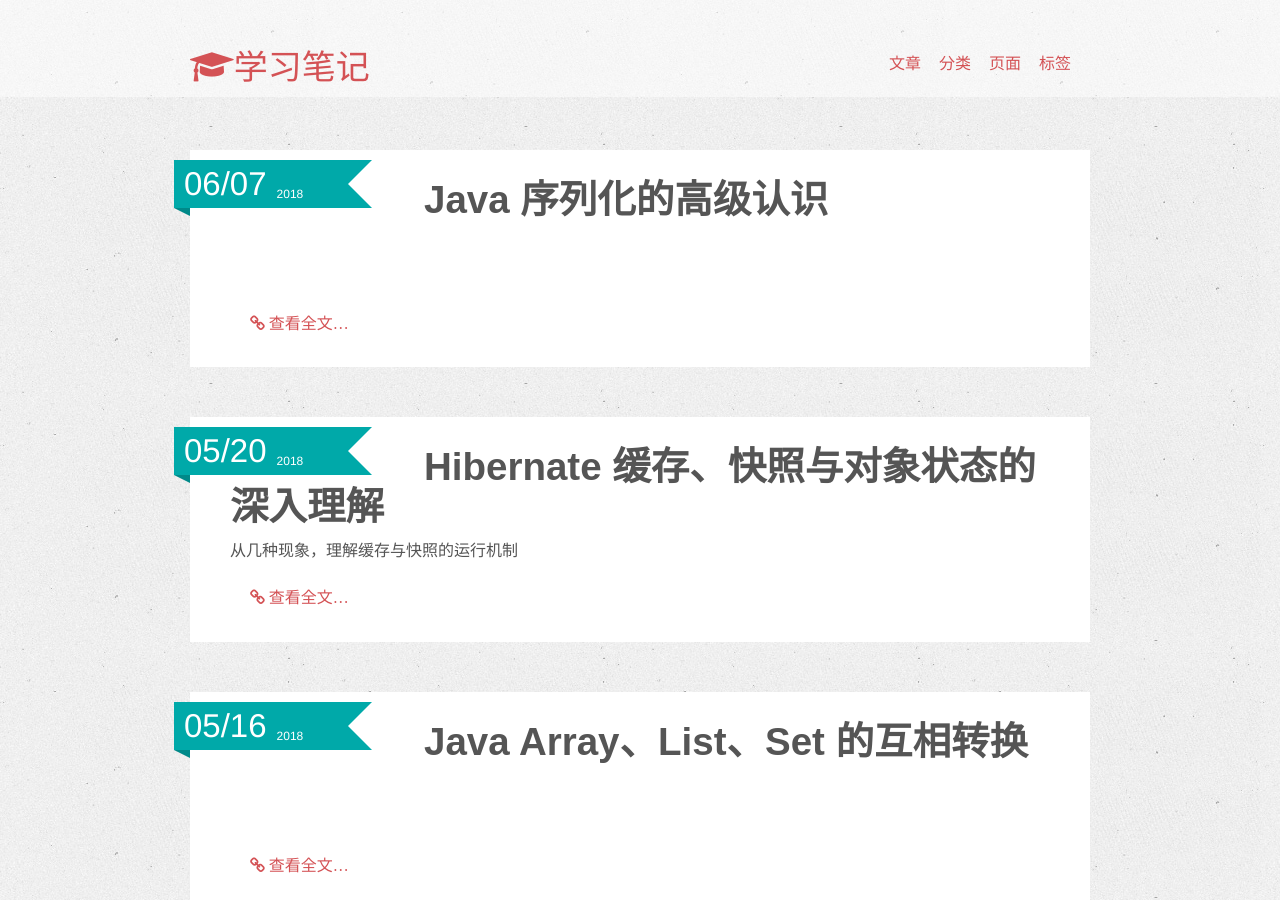
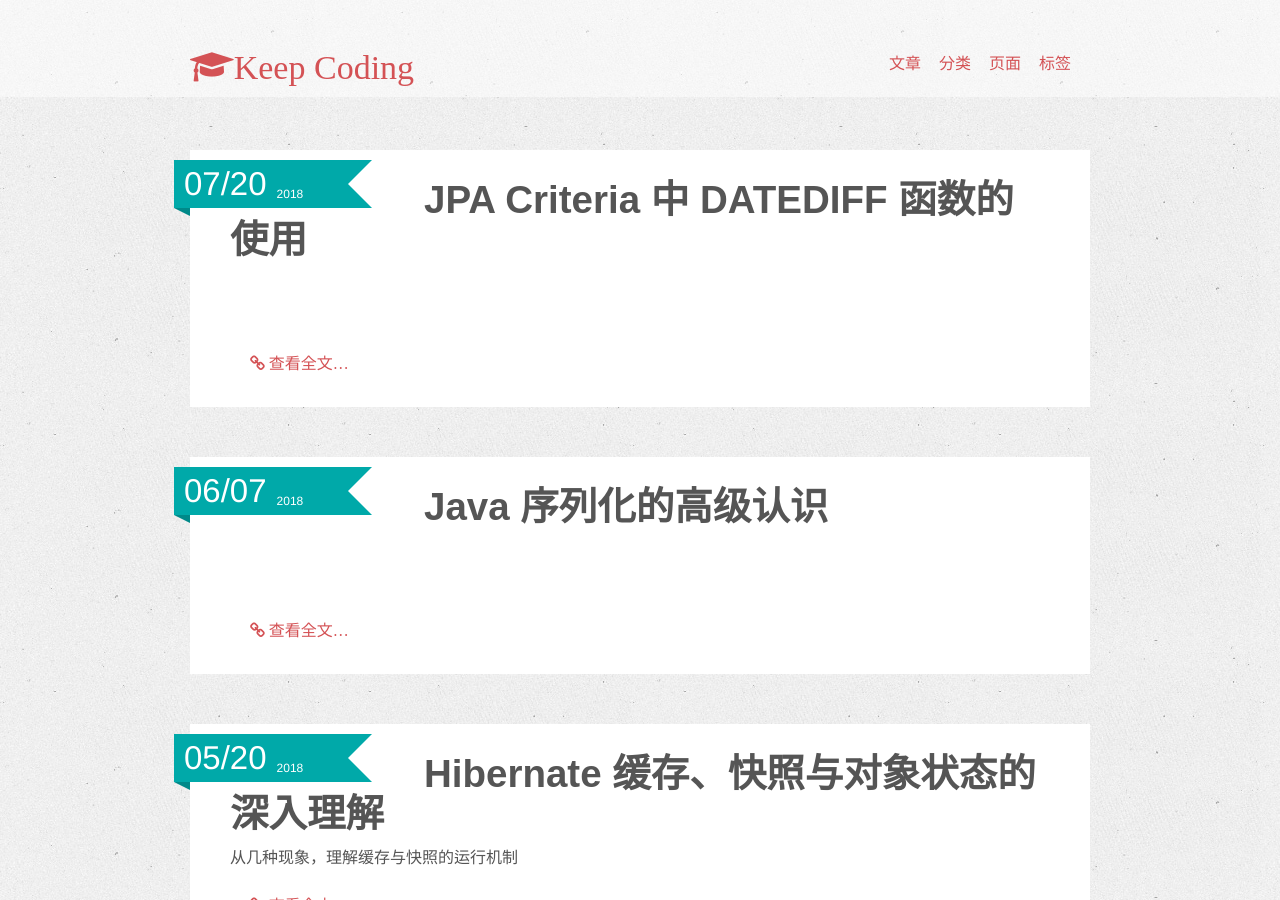
Before and after one commit to wanlp10/wuchao.github.io, a Jekyll site: the page built from index.md, in a window 1280 px wide and 900 px high. Built offline with Jekyll 4.4.1, drawn with Linux system fonts in a browser that asks for light colours; nearby versions of some CDN libraries; part of the change alters nothing that is shown.

Commit message:
initial commit.

````diff
--- a/_config.yml
+++ b/_config.yml
@@ -9,7 +9,7 @@ safe: false
 # Themes are encouraged to use these universal variables
 # so be sure to set them if your theme uses them.
 #
-title : 学习笔记
+title : Keep Coding
 tagline: Site Tagline
 author :
   name : chao
--- /dev/null
+++ b/_posts/spring/2018-07-20-jpa-criteria-datediff-function.md
@@ -0,0 +1,69 @@
+---
+layout: post
+title: JPA Criteria 中 DATEDIFF 函数的使用
+category : [学习问题记录]
+tagline: "Supporting tagline"
+tags : [JPA, DATEDIFF]
+---
+{% include JB/setup %}
+# JPA Criteria 中 DATEDIFF 函数的使用
+---
+
+<!--break-->
+
+项目中有个查询使用了很多 left join 语句，查询出来的总记录数有二十几万条，而每次查询时就只要查询某一天的数据，及时这样分页查询时依旧很慢。
+优化时把条件一个一个删掉，发现日期条件比较那里消耗了很多时间。sql 里面的日期比较是使用大小比较的，改成 DATEDIFF 函数后速度明显提升了。
+
+项目查询时使用的是 Spring-Data-JPA Criteria，其中 DATEDIFF 查询代码如下：
+```
+Specification<Xxx> specification = (root, query, cb) -> {
+    List<Predicate> predicates = new ArrayList<>();
+    ...
+    Expression<String> day = new MyFunctionExpression(null, String.class, "DAY");
+    Expression<Integer> diff = cb.function("DATEDIFF", Integer.class, day, cb.literal(paramDTO.getReportDate()), root.get("createdDate"));
+    predicates.add(cb.equal(diff, 0));
+    ...
+    if (predicates.size() > 0) {
+        Predicate[] pre = new Predicate[predicates.size()];
+        return query.where(predicates.toArray(pre)).getRestriction();
+    }
+    return null;
+};
+```
+
+```
+import org.hibernate.query.criteria.internal.CriteriaBuilderImpl;
+import org.hibernate.query.criteria.internal.compile.RenderingContext;
+import org.hibernate.query.criteria.internal.expression.function.BasicFunctionExpression;
+
+public class MyFunctionExpression extends BasicFunctionExpression {
+    public MyFunctionExpression(CriteriaBuilderImpl criteriaBuilder, Class javaType, String functionName) {
+        super(criteriaBuilder, javaType, functionName);
+    }
+
+    @Override
+    public String render(RenderingContext renderingContext) {
+        return getFunctionName();
+    }
+
+}
+```
+
+刚开始参考网上写成：
+```
+Expression<String> day = cb.literal("day");
+Expression<Integer> diff = cb.function("DATEDIFF", Integer.class, day, cb.literal(paramDTO.getReportDate()), root.get("createdDate"));
+predicates.add(cb.equal(diff, 0));
+```
+运行时会报：
+```
+为 datediff 指定的参数 1 无效。
+```
+原因是上面的写法，sql 解析时会把 `"day"` 字符串放到 DATEDIFF 函数的第一个参数位置上，即 DATEDIFF('day', x, y)，而不是 DATEDIFF(day, x, y) 这种形式。
+
+> 参考：
+>
+>  [http://jpwh.org/examples/jpwh2/jpwh-2e-examples-20151103/examples/src/test/java/org/jpwh/test/querying/criteria/Restriction.java](http://jpwh.org/examples/jpwh2/jpwh-2e-examples-20151103/examples/src/test/java/org/jpwh/test/querying/criteria/Restriction.java)
+>
+> [How to call SQL native function, requiring constant argument, with JPA?
+](https://java.wekeepcoding.com/article/10706975/How+to+call+SQL+native+function%2C+requiring+constant+argument%2C+with+JPA%3F)
--- a/index.md
+++ b/index.md
@@ -1,6 +1,6 @@
 ---
 layout: page
-title: 学习笔记
+title: Keep Coding
 tagline: 一天为码农，终身为码农……
 ---
 {% include JB/setup %}
````
